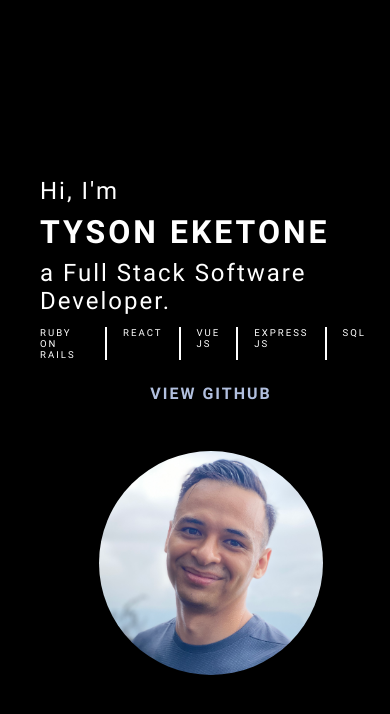
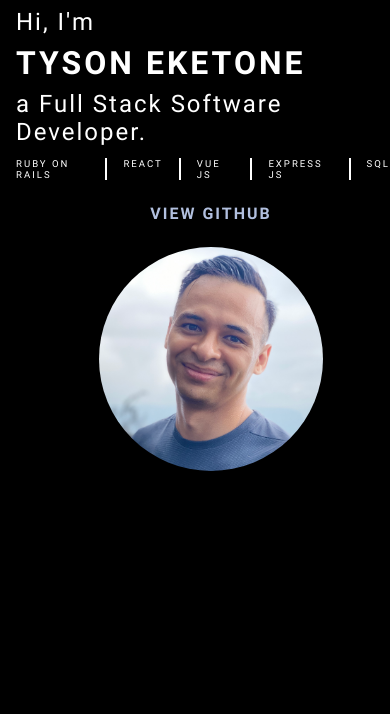
Before and after one commit to tysoneketone/tysoneketone.github.io, a plain HTML site: page index.html in a window 390 px wide. Shown: the top 714 px of the page. Drawn offline with Linux system fonts and the light colour scheme.

Commit message:
fixed alignment

```diff
--- a/assets/css/main.scss
+++ b/assets/css/main.scss
@@ -12,15 +12,16 @@ html {
     align-items: center;
 
     width: 100%;
-    height: 100vh;
 
     margin: 0 auto;
-
-    padding-right: var(--spacer);
-    padding-left: var(--spacer);
+    padding: 0 var(--spacer);
 
     background: var(--color-black);
     color: var(--color-white);
+
+    @media only screen and (orientation: landscape) {
+      height: 100vh;
+    }
 
     .home__container {
       display: flex;
@@ -41,8 +42,13 @@ html {
           margin-top: var(--spacer-sm);
         }
         @media only screen and (max-width: 860px) {
+          width: 75%;
+          margin: auto;
+        }
+        @media only screen and (max-width: 414px) {
           width: 100%;
         }
+
         .home__content-intro {
           text-align: left;
           margin-bottom: 0;
@@ -52,30 +58,20 @@ html {
 
           @media only screen and (max-width: 860px) {
             font-size: var(--spacer-ml);
-            text-align: center;
-          }
-
-          @media only screen and (max-width: 414px) {
-            text-align: left;
           }
         }
         .home__content-title {
-          text-align: center;
           margin-bottom: 0;
           font-size: var(--spacer-xl);
           font-weight: var(--font-weight-bold);
           letter-spacing: 3px;
 
-          @media only screen and (max-width: 860px) {
+          @media only screen and (max-width: 414px) {
             font-size: var(--spacer-lg);
-          }
-          @media only screen and (max-width: 414px) {
-            text-align: left;
           }
         }
         .home__content-subtitle {
           margin-bottom: 0;
-          text-align: center;
           font-size: var(--spacer-lg);
           font-weight: var(--font-weight-normal);
           letter-spacing: 2px;
@@ -94,9 +90,9 @@ html {
           padding-left: 0;
 
           li {
+            display: inline-block;
             margin-top: var(--spacer-xs);
             padding-right: var(--spacer);
-
             font-size: var(--font-size-callout);
             letter-spacing: 2px;
 
@@ -106,6 +102,13 @@ html {
             }
             @media only screen and (max-width: 860px) {
               font-size: var(--font-size-caption1);
+              text-align: left;
+            }
+            @media only screen and (max-width: 414px) {
+              &:first-child {
+                padding-right: var(--spacer-sm);
+                padding-left: 0;
+              }
             }
           }
         }
--- a/index.html
+++ b/index.html
@@ -23,9 +23,7 @@
           <li>SQL</li>
         </ul>
         <div class="home__content-nav__menu">
-          <a href="https://github.com/TysonEketone" class="nav__menu-item"><span>VIEW GITHUB</span> </a>
-          <!-- <a href="https://github.com/TysonEketone" class="nav__link-item"><span>SEE WORK</span></a>
-          <a href="https://github.com/TysonEketone" class="nav__link-item"><span>CONTACT ME</span></a> -->
+          <a href="https://github.com/TysonEketone" class="nav__menu-item"><span>VIEW GITHUB</span></a>
         </div>
       </div>
       <div class="home__profile">
```
Also changed, not shown: assets/css/main.css, 1 other file.
